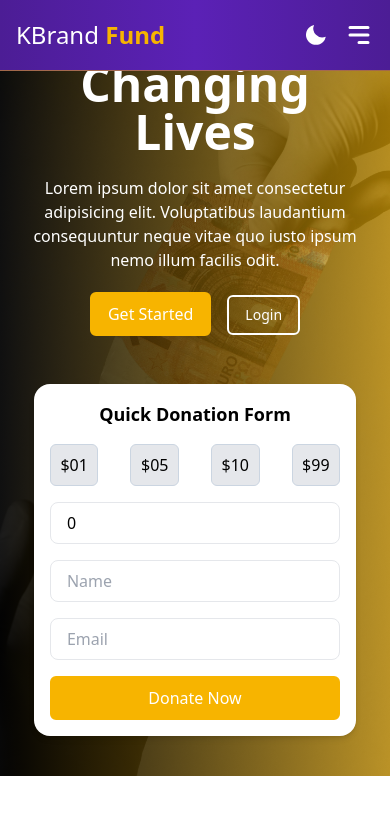
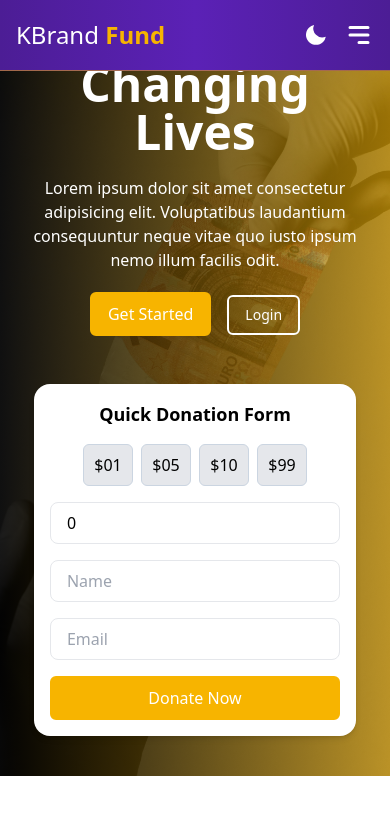
Before and after one commit to KBriaan/react-fund, a React (Vite) app: page / in a window 390 px wide. Shown: the top 814 px of the page. Built offline with nearby package versions, Linux system fonts and the light colour scheme.

Commit message:
Made the donation form mobile responsive

```diff
--- a/src/components/Hero/Hero.jsx
+++ b/src/components/Hero/Hero.jsx
@@ -102,6 +102,122 @@
 // export default Hero;
 
 
+
+
+
+// import React from 'react';
+// import HeroImg from "../../assets/don.jpg";
+
+// const bgStyle = {
+//   backgroundImage: `url(${HeroImg})`,
+//   backgroundSize: "cover",
+//   backgroundPosition: "top",
+//   backgroundRepeat: "no-repeat",
+//   width: "100%",
+// };
+
+// const Hero = () => {
+//   const [data, setData] = React.useState({
+//     name: "",
+//     email: "",
+//     amount: 0
+//   });
+
+//   const handleChange = (e) => {
+//     const { name, value } = e.target;
+//     setData((previousData) => ({
+//       ...previousData,
+//       [name]: value,
+//     }));
+//   };
+
+//   const handleSubmit=(e) =>{
+//     e.preventDefault();
+//     console.log(data)
+//   }
+
+//   return (
+//     <div style={bgStyle}>
+//       <div className="min-h-[650px] md:min-h-[750px] bg-gradient-to-r from-black/80 to-primary/60 pt-3 pb-10 md:pt-48">
+//         <div className="container">
+//           <div className="grid grid-cols-1 lg:grid-cols-2 items-center gap-12 text-white">
+//             {/* hero text section */}
+//             <div className="flex flex-col items-center text-center gap-5 lg:items-start lg:text-left lg:max-w-[450px]">
+//               <h1 className="text-5xl lg:text-7xl font-bold">
+//                 Join Us Changing Lives
+//               </h1>
+//               <p>
+//                 Lorem ipsum dolor sit amet consectetur adipisicing elit.
+//                 Voluptatibus laudantium consequuntur neque vitae quo iusto ipsum
+//                 nemo illum facilis odit.
+//               </p>
+
+//               <div className="space-x-4">
+//                 <button className="btn-primary">Get Started</button>
+//                 <button className="btn-outline">Login</button>
+//               </div>
+//             </div>
+
+//             {/* form section */}
+
+//                 <div className="w-[90% md:w-[400px] mx-auto p-4 bg-white dark:bg-black text-black dark:text-white rounded-2xl shadow-md">
+//             <div>
+//                  <h1 className="text-lg text-center font-semibold">Quick Donation Form </h1>
+//                 <div className="flex items-center justify-center gap-8 py-4">
+//                          <button className="button-square"> $01</button>
+//                          <button className="button-square"> $05</button>
+//                          <button className="button-square" > $10</button>
+//                         <button className="button-square"> $99</button>
+
+//                      </div>
+//                 {/* input section here */}
+//                 <div className="space-y-4">
+//                   <input
+//                     type="number"
+//                     name="amount"
+//                     id="amount"
+//                     onChange={handleChange}
+//                     placeholder="Amount"
+//                     value={data.amount}
+//                     min={1}
+//                     max={99}
+//                     className="w-full border dark:border-gray-800 px-4 py-2 rounded-lg dark:bg-black"
+//                   />
+//                   <input
+//                     type="text"
+//                     name="name"
+//                     id="name"
+//                     onChange={handleChange}
+//                     placeholder="Name"
+//                     value={data.name}
+//                     className="w-full border dark:border-gray-800 px-4 py-2 rounded-lg dark:bg-black"
+//                   />
+//                   <input
+//                     type="email"
+//                     name="email"
+//                     id="email"
+//                     onChange={handleChange}
+//                     placeholder="Email"
+//                     value={data.email}
+//                     className="w-full border dark:border-gray-800 px-4 py-2 rounded-lg dark:bg-black"
+//                   />
+//                   <button className="btn-primary w-full rounded-full">Donate Now</button>
+//                 </div>
+//               </div>
+//             </div>
+
+//           </div>
+//         </div>
+//       </div>
+//     </div>
+//   );
+// };
+
+// export default Hero;
+
+
+
+
 import React from 'react';
 import HeroImg from "../../assets/don.jpg";
 
@@ -127,6 +243,10 @@ const Hero = () => {
       [name]: value,
     }));
   };
+  const handleSubmit=(e) =>{
+    e.preventDefault();
+    console.log(data)
+  }
 
   return (
     <div style={bgStyle}>
@@ -154,7 +274,7 @@ const Hero = () => {
             <div className="w-[90%] md:w-[400px] mx-auto p-4 bg-white dark:bg-black text-black dark:text-white rounded-2xl shadow-md">
               <div>
                 <h1 className="text-lg text-center font-semibold">Quick Donation Form</h1>
-                <div className="flex items-center justify-center gap-8 py-4">
+                <div className="flex flex-wrap items-center justify-center gap-2 py-4">
                   <button className="button-square">$01</button>
                   <button className="button-square">$05</button>
                   <button className="button-square">$10</button>
@@ -191,7 +311,7 @@ const Hero = () => {
                     value={data.email}
                     className="w-full border dark:border-gray-800 px-4 py-2 rounded-lg dark:bg-black"
                   />
-                  <button className="btn-primary w-full rounded-full">Donate Now</button>
+                  <button className="btn-primary w-full rounded-full" onClick={handleSubmit}>Donate Now</button>
                 </div>
               </div>
             </div>
```
